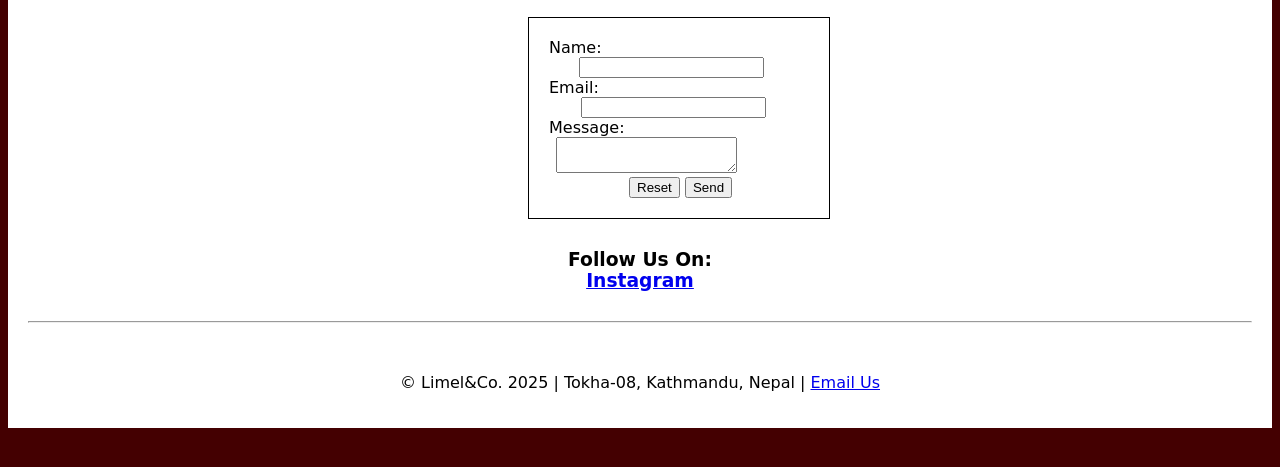
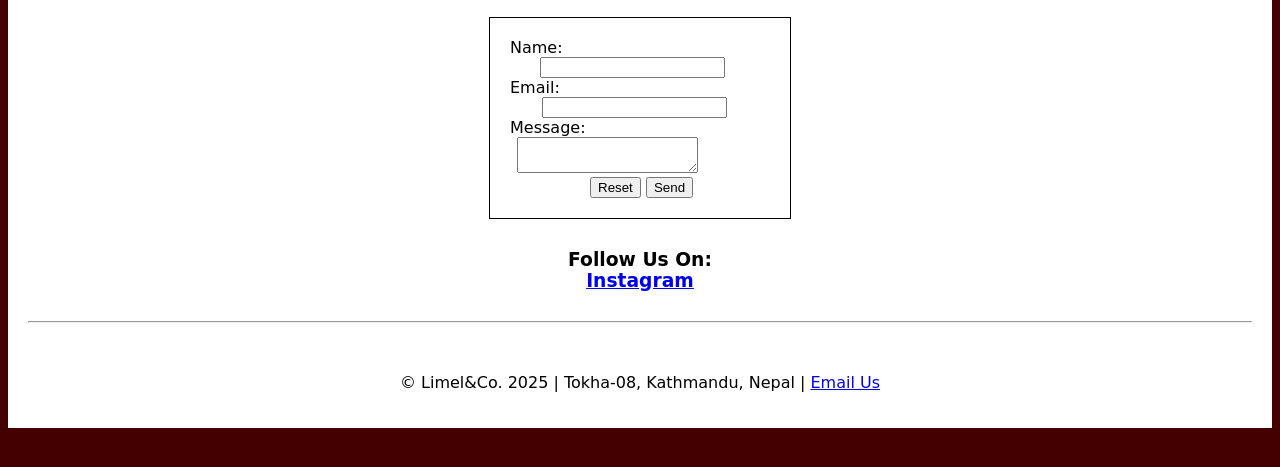
Before and after one commit to d1bashh/ITAssessement2024, a plain HTML site: page contact.html in a window 1280 px wide. Shown: the part 207-674 px from the top of the page. Drawn offline with Linux system fonts and the light colour scheme.

Commit message:
Minor Changes in Contact

```diff
--- a/contact.html
+++ b/contact.html
@@ -25,7 +25,7 @@
 
         <main>
           <h2 style="text-align: center;">Contact Us</h2>
-          <form style="border: 1px solid; padding: 20px; width: 260px; margin-left: 500px; margin-bottom: 30px;">
+          <form style="border: 1px solid; padding: 20px; width: 260px; margin: auto; margin-bottom: 30px;">
             <label>Name: <input type="text" style="margin-left: 30px;" name="name"></label><br>
             <label>Email: <input type="email" style="margin-left: 32px;" name="email"></label><br>
             <label>Message: <textarea style="margin-left: 7px;" name="message"></textarea></label><br>
```
